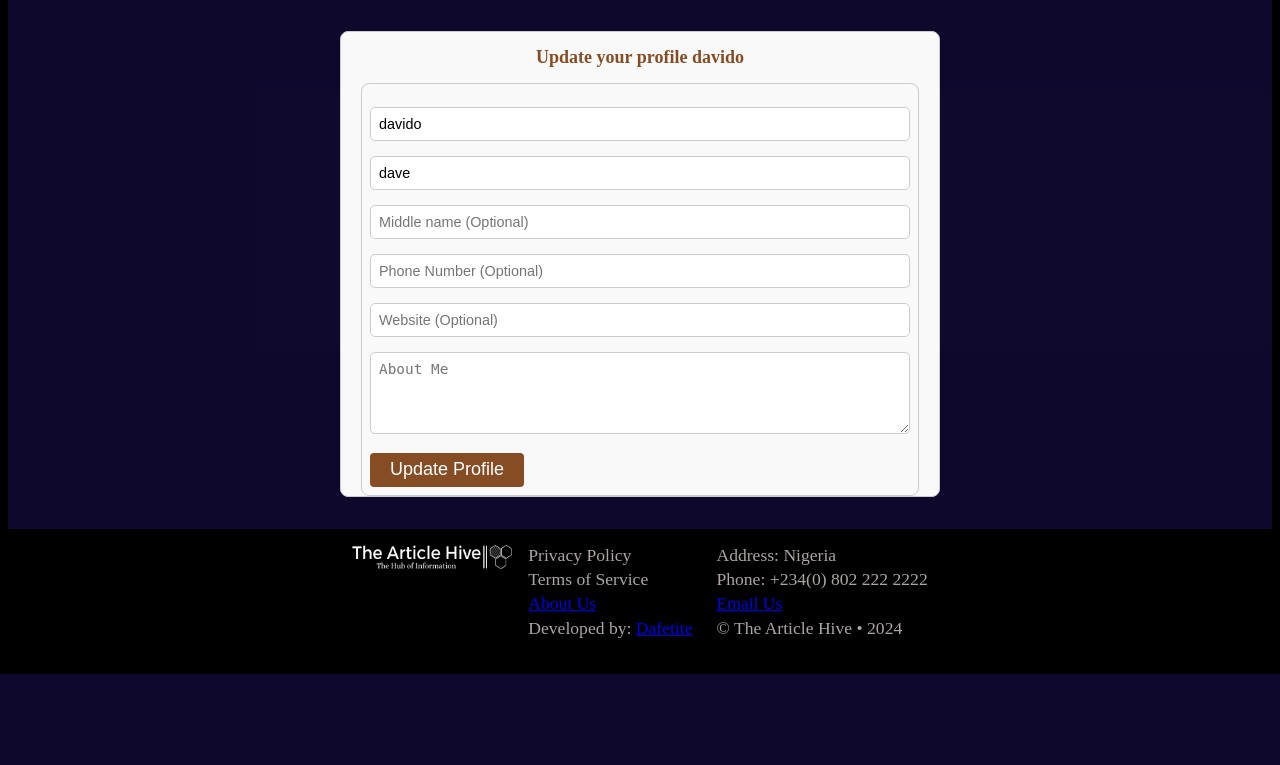
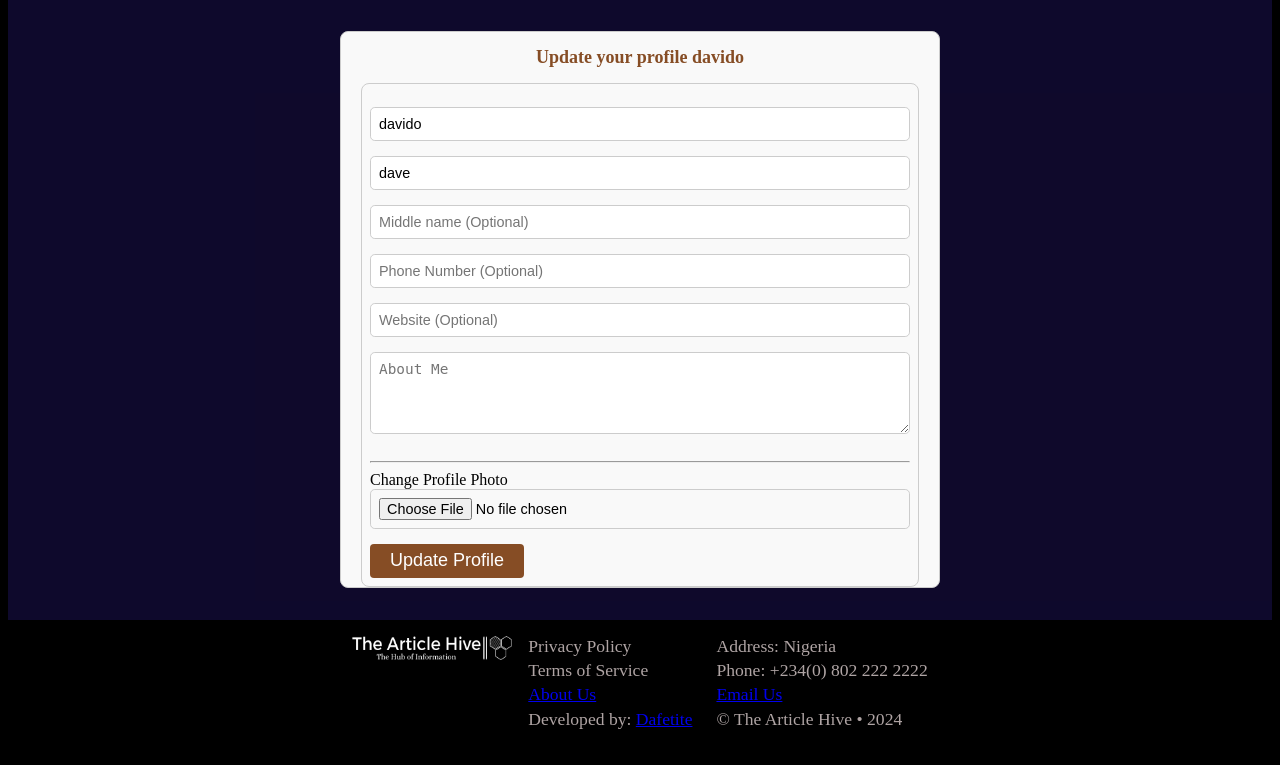
Before and after one commit to DafetiteOgaga/article-hive-backend-component, a Django app: page /profile-update/1/ in a window 1280 px wide. Shown: the part 162-927 px from the top of the page. Before the commit the page ends 836 px from the top, so only its background shows below. Run offline with Django 5.2, Linux system fonts and the light colour scheme; a user stored in the database is signed in; data comes from the database, SQL or seed files in the repository; parts of the project's set-up code (start-up, migrations or seed data) failed here and were passed over.

Commit message:
changes: added profile picture display as soon as it it selected before sending it to the backend

```diff
--- a/article_hive_project/templates/profile_update.html
+++ b/article_hive_project/templates/profile_update.html
@@ -8,11 +8,7 @@
 <section class="register">
 	<div class="content top-drop">
 		<h1 class="right-anime">{{ updateprofile.title|default:empty }} {{ user.first_name|default:empty }}</h1>
-		<!-- <form class="form-register" action="/submit-your-form-handler" method="POST"> -->
-		{% comment %}
-		<form id="form" class="form-register" action="{% url 'profile_update' pk=profile.pk %}" method="POST">
-		{% endcomment %}
-		<form id="form" class="form-register" action="" method="POST">
+		<form id="form" class="form-register" action="" method="POST" enctype="multipart/form-data">
 			{% csrf_token %}
 			<div class="down-drop">
 				<!-- <span class="required">*</span> -->
@@ -27,47 +23,28 @@
 				<span class="not-required">*</span>
 				<input id="middle_name" name="middle_name" type="text" placeholder="Middle name (Optional)" value="{{ profile.middle_name|default:empty }}">
 			</div>
-			<!-- <div class="down-drop">
-				<span class="required">*</span>
-				<input id="username" name="username" type="text" placeholder="Username" required>
-			</div> -->
-			<!-- <div class="down-drop">
-				<span class="required">*</span>
-				<input id="email" name="email" type="email" placeholder="Email" required>
-			</div> -->
 			<div class="down-drop">
 				<span class="not-required">*</span>
 				<input id="phone" name="phone" type="tel" placeholder="Phone Number (Optional)" value="{{ profile.phone|default:empty }}">
 			</div>
-			<!-- <div class="down-drop">
-				<span class="required">*</span>
-				<input id="password1" name="password1" type="password" placeholder="Password" required>
-			</div>
-			<div class="down-drop">
-				<span class="required">*</span>
-				<input id="password2" name="password2" type="password" placeholder="Enter Password again" required>
-			</div> -->
-			<!-- <div class="down-drop message-box">
-				<p id="password-match-message"></p>
-			</div> -->
 			<div class="down-drop">
 				<span class="not-required">*</span>
 				<input id="website" name="website" type="text" placeholder="Website (Optional)" value="{{ profile.website|default:empty }}">
 			</div>
-			<!-- <div class="down-drop">
-				<span class="not-required">*</span>
-				<textarea id="aboutme" name="aboutme" type="textarea" placeholder="About Me (Optional)">
-			</div> -->
 			<div class="down-drop">
 				<span class="not-required">*</span>
 				<textarea class="profile-update" id="aboutme" name="aboutme" placeholder="About Me" rows="4">{{ profile.aboutme|default:empty }}</textarea>
 			</div>
-			{% comment %}
-			<!-- <div class="down-drop">
-                <span class="not-required">*</span>
-                {{ form.last_name|atrs:"class=css_styler, placeholder=Last name (Optional)" }}
-            </div> -->
-			{% endcomment %}
+			<div class="down-drop">
+				<span class="not-required">*</span>
+				<hr>
+				<label for="profile_picture">Change Profile Photo</label>
+				<input id="profile_picture" name="profile_picture" type="file" accept="image/*">
+				<img id="selectedImage" src="#" alt="Profile Picture" width="100" style="display: none;">
+				<!-- {% if profile.profile_picture %}
+					<img src="{{ profile.profile_picture.url }}" alt="Profile Picture" width="100">
+				{% endif %} -->
+			</div>
 			<div>
 				<span class="not-required">*</span>
 				<div class="click-anime">
```
